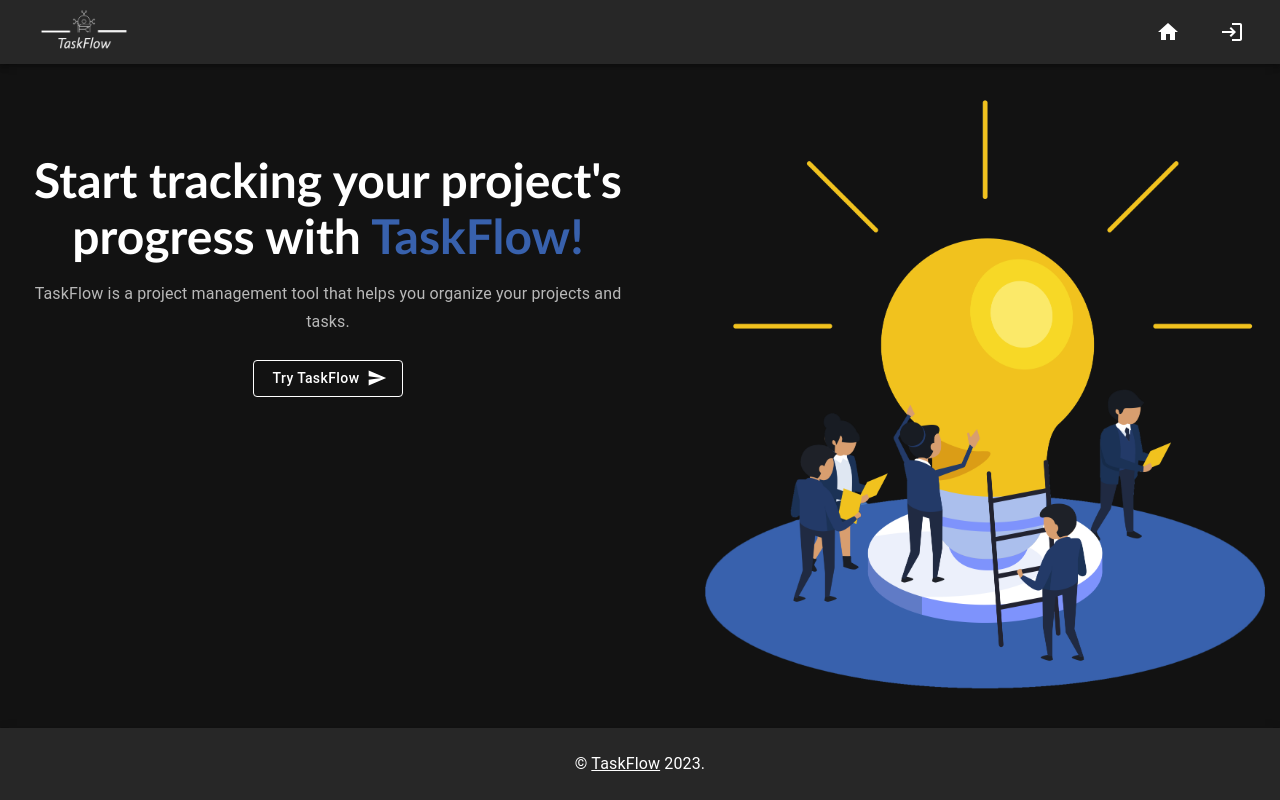
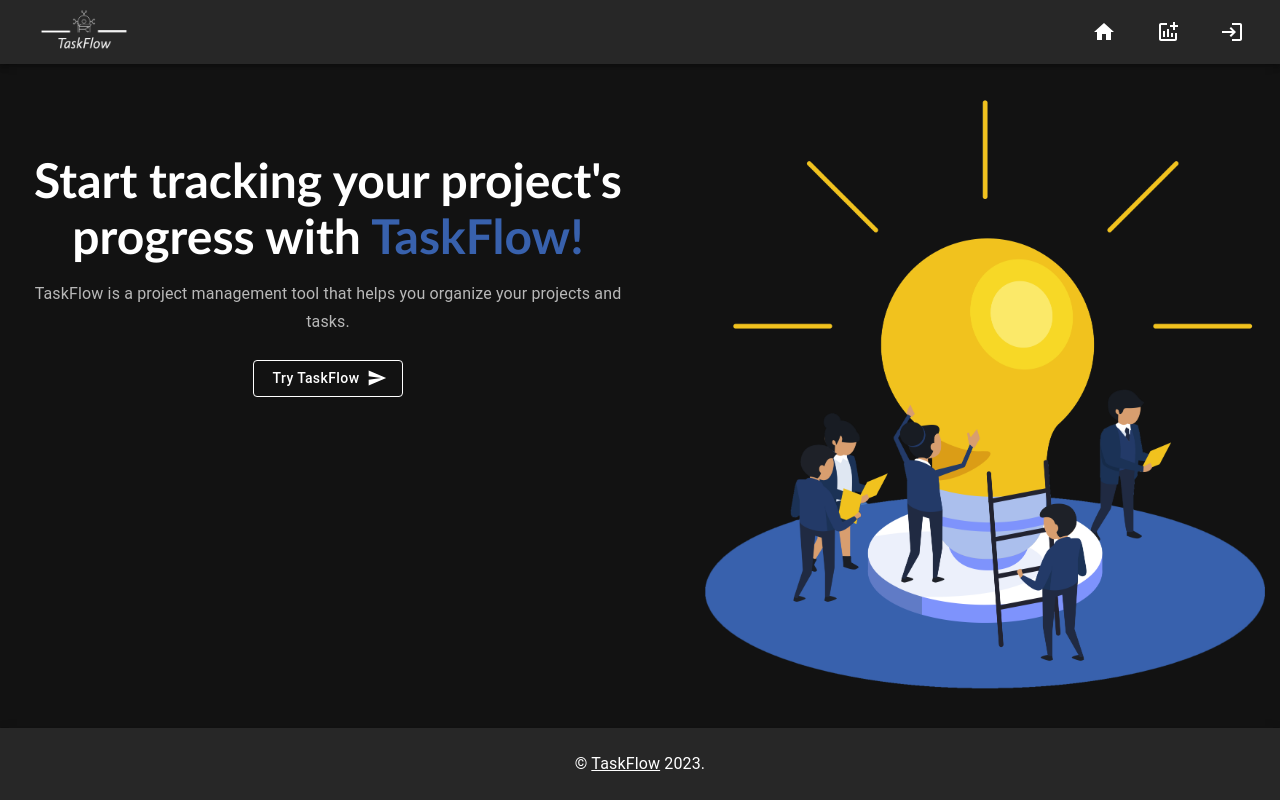
Before and after one commit to Justin-Connors/TaskFlow, a React (Create React App) app in the folder client/: page / in a window 1280 px wide. Built offline with nearby package versions, Linux system fonts and the light colour scheme.

Commit message:
some changes to footer and nav, starting work on taskboard

```diff
--- a/client/src/App.js
+++ b/client/src/App.js
@@ -20,6 +20,7 @@ import Home from "./pages/Home/index";
 import Signup from "./pages/Signup/index";
 import Login from "./pages/Login/index";
 import Auth from "./utils/auth";
+import TaskBoard from "./pages/TaskBoard/index";
 
 // graphql link
 const httpLink = createHttpLink({
@@ -52,6 +53,7 @@ function App() {
           <main className="mainSize">
             <Routes>
               <Route path="/" element={<Home title="TaskFlow" />} />
+              <Route path="/TaskBoard" element={<TaskBoard />} />
               <Route path="/signup" element={<Signup title="Sign-Up" />} />
               <Route path="/login" element={<Login title="Login" />} />
               <Route path="*" element={<Navigate to="/" />} />
--- a/client/src/components/Footer/Footer.module.css
+++ b/client/src/components/Footer/Footer.module.css
@@ -8,6 +8,6 @@
   );
 }
 
-.decoration {
+.footerDec {
   text-decoration: none;
 }
--- a/client/src/components/Footer/index.jsx
+++ b/client/src/components/Footer/index.jsx
@@ -9,7 +9,7 @@ function Copyright() {
   return (
     <Typography variant="body1" color="white" align="center">
       {"© "}
-      <Link color="inherit" href="" className={styles.decoration}>
+      <Link color="inherit" href="#" className={styles.footerDec}>
         TaskFlow
       </Link>{" "}
       {new Date().getFullYear()}
--- a/client/src/components/Nav/index.jsx
+++ b/client/src/components/Nav/index.jsx
@@ -11,6 +11,8 @@ import HomeIcon from "@mui/icons-material/Home";
 import logo from "../../assets/TaskFlow-Logo.png";
 import LoginIcon from "@mui/icons-material/Login";
 import LogoutIcon from "@mui/icons-material/Logout";
+import PersonIcon from "@mui/icons-material/Person";
+import AddchartIcon from "@mui/icons-material/Addchart";
 import auth from "../../utils/auth";
 import { useNavigate } from "react-router-dom";
 
@@ -40,22 +42,48 @@ const Nav = () => {
           />
         </Typography>
         <Stack direction="row" spacing={2}>
-          <Tooltip title="Home">
           <IconButton
             size="large"
             color="inherit"
             aria-label="Home"
             onClick={() => navigate("/")}
           >
+            <Tooltip title="Home">
               <HomeIcon />
+            </Tooltip>
           </IconButton>
+          {auth.loggedIn() ? (
+            <IconButton
+              size="large"
+              color="inherit"
+              aria-label="Profile"
+              onClick={() => navigate("/profile")}
+            >
+              <Tooltip title="Profile">
+                <PersonIcon />
               </Tooltip>
+            </IconButton>
+          ) : (
+            ""
+          )}
+
+          <IconButton
+            size="large"
+            color="inherit"
+            aria-label="Create Task"
+            onClick={() => navigate("/TaskBoard")}
+          >
+            <Tooltip title="Create Task">
+              <AddchartIcon />
+            </Tooltip>
+          </IconButton>
+
           {auth.loggedIn() ? (
+            <IconButton size="large" color="inherit" onClick={handleLogout}>
               <Tooltip title="Logout">
-              <IconButton size="large" color="inherit" onClick={handleLogout}>
                 <LogoutIcon />
+              </Tooltip>
             </IconButton>
-            </Tooltip>
           ) : (
             <Tooltip title="Login">
               <IconButton
--- /dev/null
+++ b/client/src/pages/TaskBoard/index.jsx
@@ -0,0 +1,11 @@
+import React from "react";
+
+const TaskBoard = (props) => {
+  return (
+    <div>
+      <h1>TaskBoard</h1>
+    </div>
+  );
+};
+
+export default TaskBoard;
```
Also changed, not shown: client/src/pages/TaskBoard/TaskBoard.module.css (added, +9 -0 lines). Lines whose indentation alone changed are shown as unchanged.
